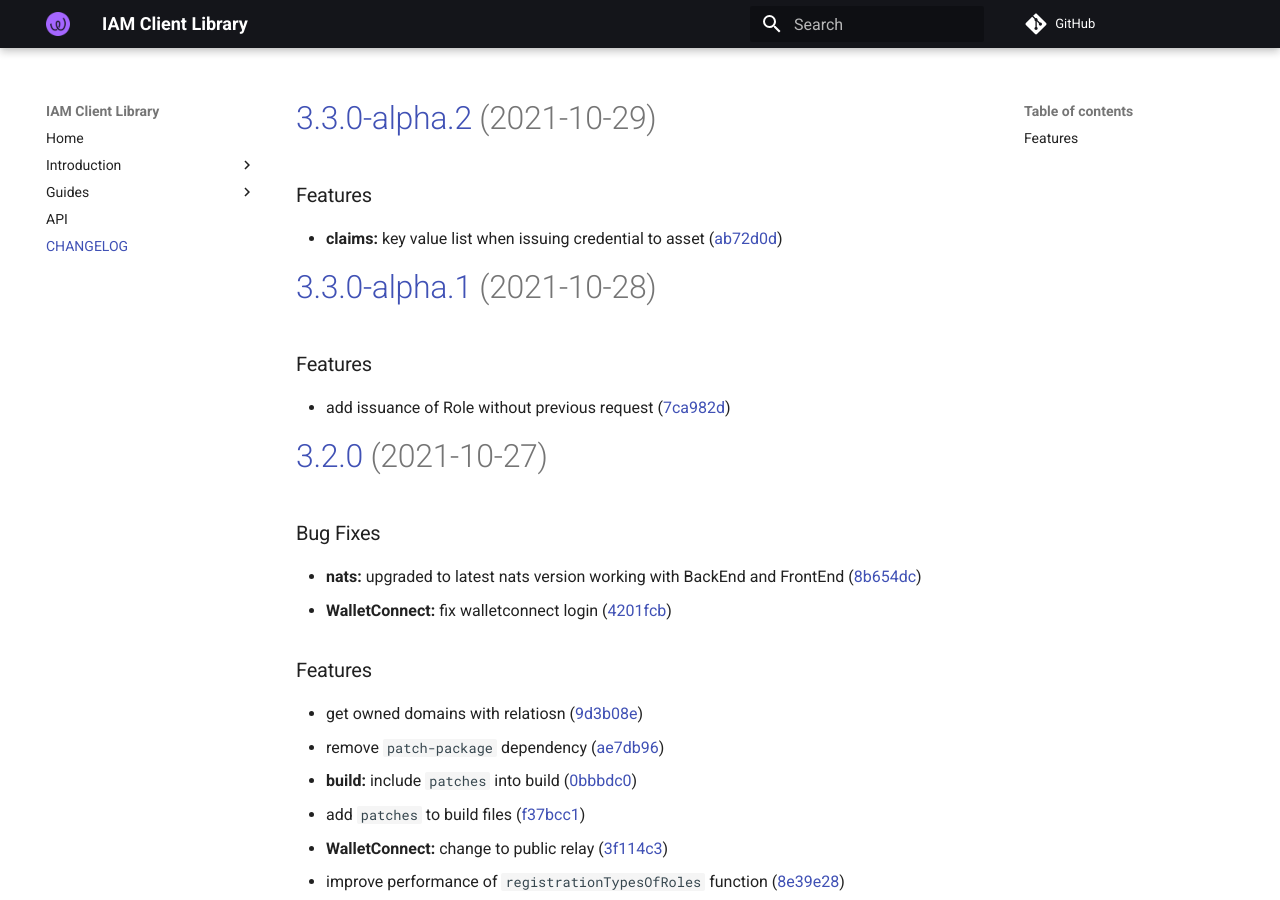
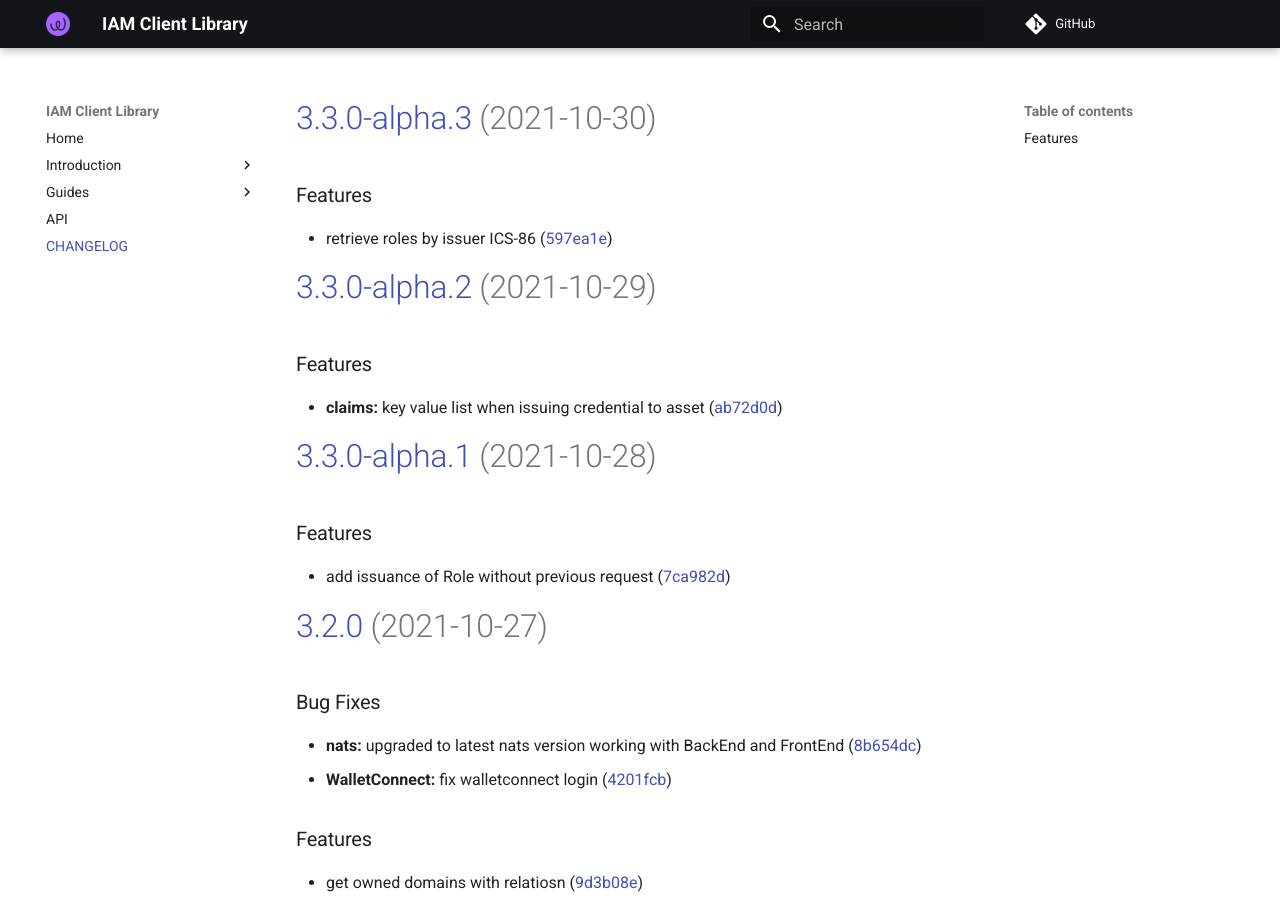
Before and after one commit to energywebfoundation/iam-client-lib, an MkDocs documentation site: the page built from docs/CHANGELOG.md, in a window 1280 px wide and 900 px high. Built offline with MkDocs 1.6.1 and Material for MkDocs 9.7.7, drawn with Linux system fonts in a browser that asks for light colours; comment, search, counter and statistics services are not loaded.

Commit message:
chore(release): 3.3.0-alpha.3 [skip ci]
# [3.3.0-alpha.3](https://github.com/energywebfoundation/iam-client-lib/compare/v3.3.0-alpha.2...v3.3.0-alpha.3) (2021-10-30)

### Features

* retrieve roles by issuer ICS-86 ([597ea1e](https://github.com/energywebfoundation/iam-client-lib/commit/597ea1e69697c7b2b1eb2e9a7ea0eb67f9cf611c))

```diff
--- a/docs/CHANGELOG.md
+++ b/docs/CHANGELOG.md
@@ -1,3 +1,10 @@
+# [3.3.0-alpha.3](https://github.com/energywebfoundation/iam-client-lib/compare/v3.3.0-alpha.2...v3.3.0-alpha.3) (2021-10-30)
+
+
+### Features
+
+* retrieve roles by issuer ICS-86 ([597ea1e](https://github.com/energywebfoundation/iam-client-lib/commit/597ea1e69697c7b2b1eb2e9a7ea0eb67f9cf611c))
+
 # [3.3.0-alpha.2](https://github.com/energywebfoundation/iam-client-lib/compare/v3.3.0-alpha.1...v3.3.0-alpha.2) (2021-10-29)
 
 
--- a/package.json
+++ b/package.json
@@ -1,6 +1,6 @@
 {
     "name": "iam-client-lib",
-    "version": "3.3.0-alpha.2",
+    "version": "3.3.0-alpha.3",
     "description": "Library for Decentralized Identity and Access Management",
     "main": "dist/iam-client-lib.js",
     "module": "dist/iam-client-lib.esm.js",
```
